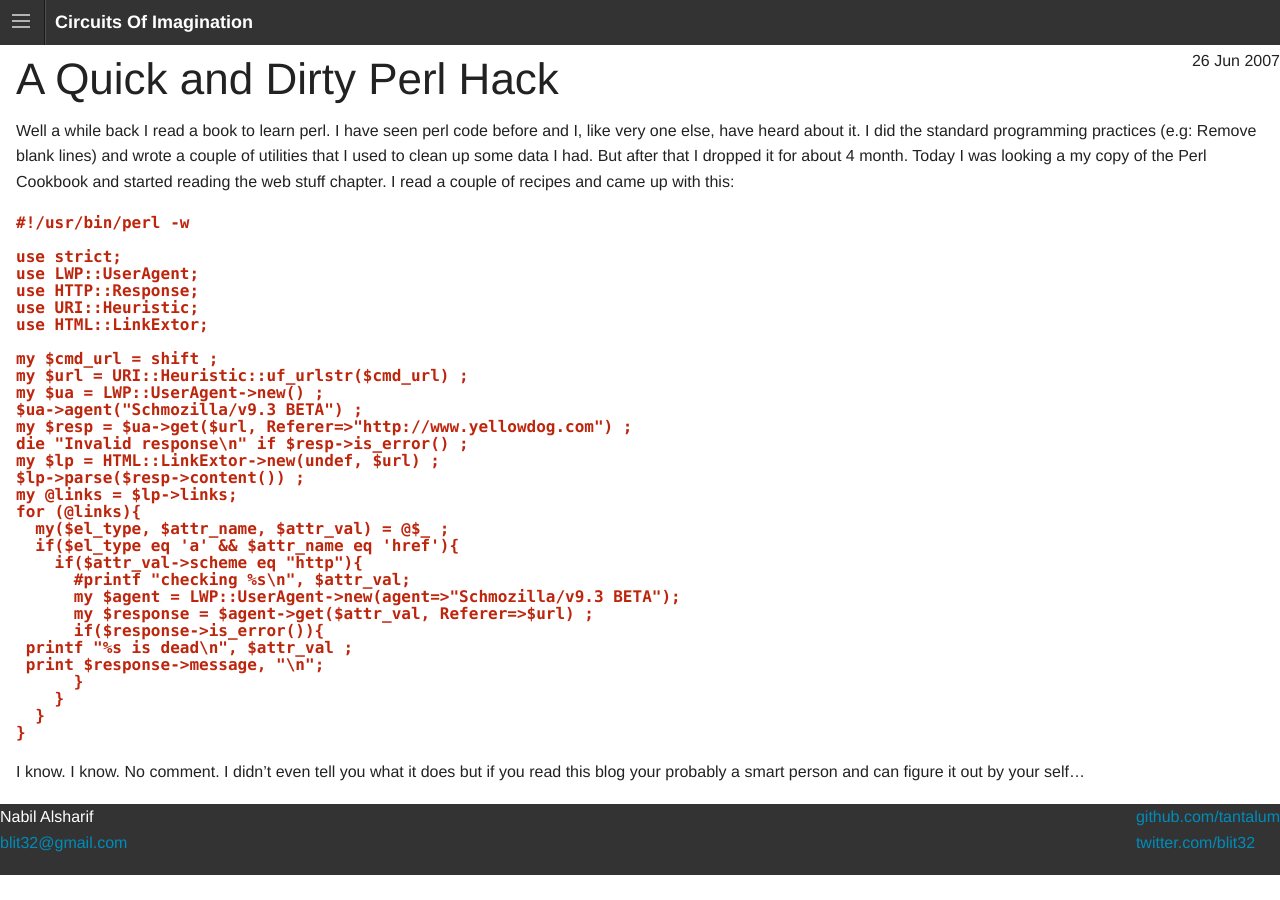
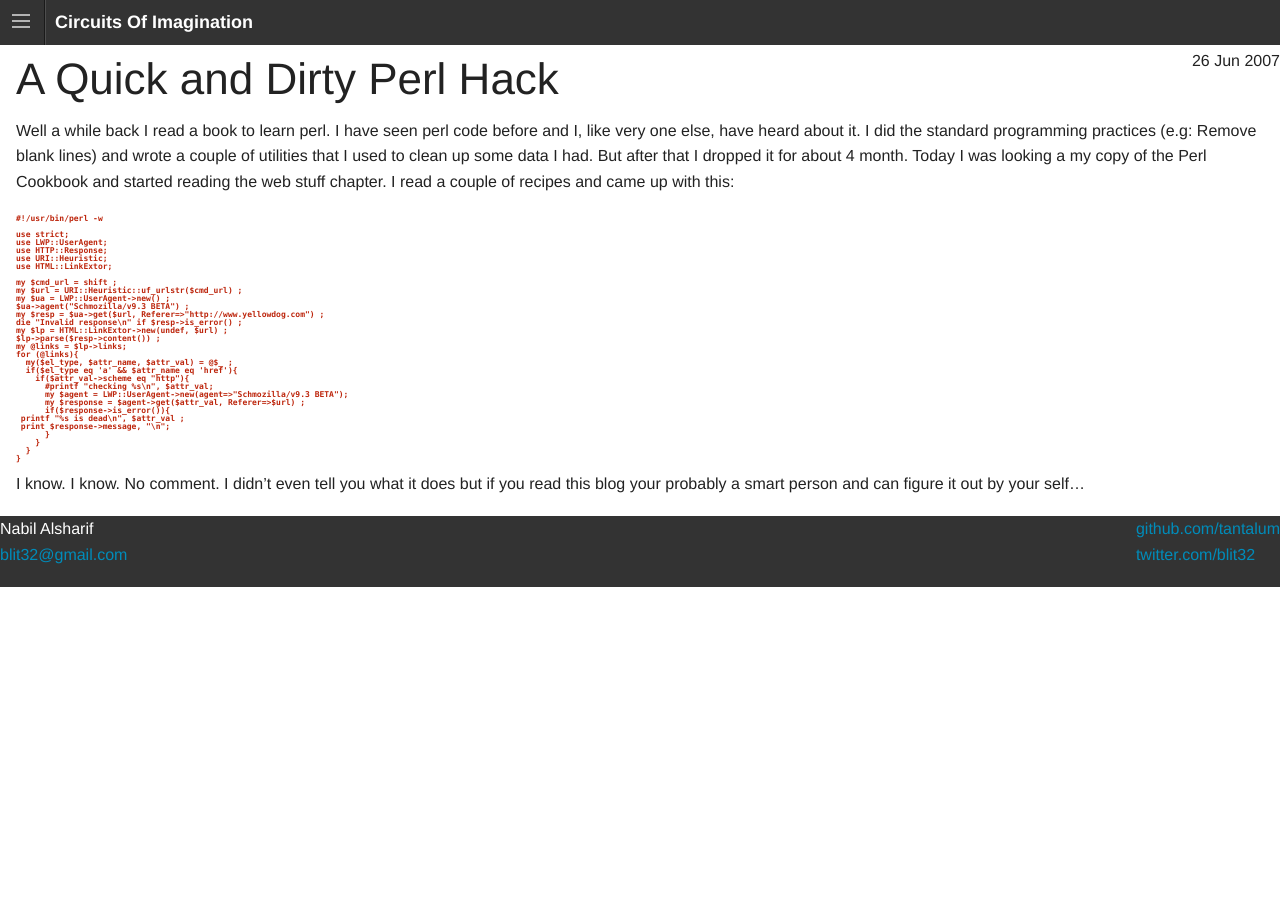
Before and after one commit to tantalum/tantalum.github.io, a Jekyll site: the page built from _posts/2007-06-26-A-Quick-and-Dirty-Perl-Hack.markdown, in a window 1280 px wide. Built offline with Jekyll 4.4.1, drawn with Linux system fonts in a browser that asks for light colours; Markdown is read by kramdown in place of the engine named in the settings.

Commit message:
Make source prettier

```diff
--- a/css/main.css
+++ b/css/main.css
@@ -10,3 +10,8 @@
 blockquote {
     font-style: italic;
 }
+
+.highlight pre {
+    font-size: 0.5em;
+    font-weight: normal;
+}
```
